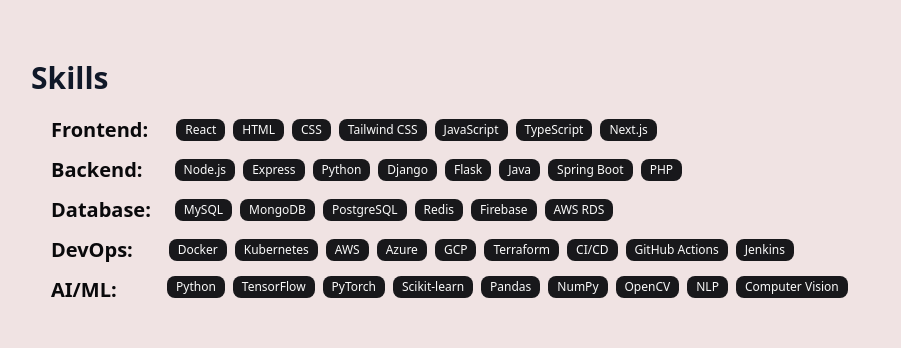
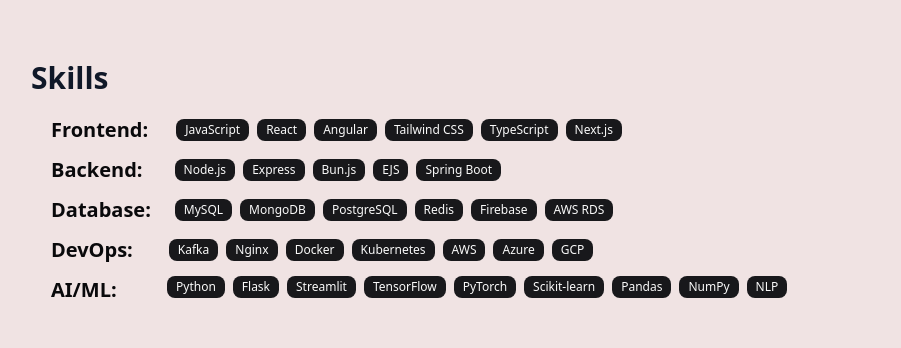
Before and after one commit to jasjeev013/new-portfolio, a Next.js app: page /home in a window 1280 px wide. Shown: the part 1160-1508 px from the top of the page, without its empty margins (189-1090 px from the left). Built offline with nearby package versions, Linux system fonts and the light colour scheme.

Commit message:
Update SkillsSections component to reflect current skills; replace HTML and CSS with Angular in Frontend; add Bun.js and EJS in Backend; include Kafka and Nginx in DevOps; reintroduce Flask in AI/ML; remove outdated technologies for improved relevance.

```diff
--- a/app/components/SkillsSections.tsx
+++ b/app/components/SkillsSections.tsx
@@ -13,13 +13,13 @@
                     <div className="flex items-start animate-blur-out-3  sm:items-center flex-col sm:flex-row gap-4">
                         <span className="font-bold text-xl min-w-[80px]">Frontend:</span>
                         <div className="flex flex-wrap gap-2 sm:ml-3">
+                            <Badge>JavaScript</Badge>
                             <Badge>React</Badge>
-                            <Badge>HTML</Badge>
-                            <Badge>CSS</Badge>
+                            <Badge>Angular</Badge>
                             <Badge>Tailwind CSS</Badge>
-                            <Badge>JavaScript</Badge>
                             <Badge>TypeScript</Badge>
                             <Badge>Next.js</Badge>
+
                         </div>
                     </div>
 
@@ -29,13 +29,9 @@
                         <div className="flex flex-wrap gap-2 sm:ml-4">
                             <Badge>Node.js</Badge>
                             <Badge>Express</Badge>
-                            <Badge>Python</Badge>
-                            <Badge>Django</Badge>
-                            <Badge>Flask</Badge>
-
-                            <Badge>Java</Badge>
+                            <Badge>Bun.js</Badge>
+                            <Badge>EJS</Badge>
                             <Badge>Spring Boot</Badge>
-                            <Badge>PHP</Badge>
                         </div>
                     </div>
 
@@ -56,15 +52,13 @@
                     <div className="flex items-start animate-blur-out-3 sm:items-center flex-col sm:flex-row gap-4">
                         <span className="font-bold text-xl min-w-[80px]">DevOps:</span>
                         <div className="flex flex-wrap gap-2 sm:ml-5">
+                            <Badge>Kafka</Badge>
+                            <Badge>Nginx</Badge>
                             <Badge>Docker</Badge>
                             <Badge>Kubernetes</Badge>
                             <Badge>AWS</Badge>
                             <Badge>Azure</Badge>
                             <Badge>GCP</Badge>
-                            <Badge>Terraform</Badge>
-                            <Badge>CI/CD</Badge>
-                            <Badge>GitHub Actions</Badge>
-                            <Badge>Jenkins</Badge>
                         </div>
                     </div>
 
@@ -73,14 +67,15 @@
                         <span className="font-bold text-xl min-w-[80px]">AI/ML:</span>
                         <div className="flex flex-wrap gap-2 sm:ml-5">
                             <Badge>Python</Badge>
+                            <Badge>Flask</Badge>
+                            <Badge>Streamlit</Badge>
                             <Badge>TensorFlow</Badge>
                             <Badge>PyTorch</Badge>
                             <Badge>Scikit-learn</Badge>
                             <Badge>Pandas</Badge>
                             <Badge>NumPy</Badge>
-                            <Badge>OpenCV</Badge>
                             <Badge>NLP</Badge>
-                            <Badge>Computer Vision</Badge>
+
                         </div>
                     </div>
                 </div>
```
